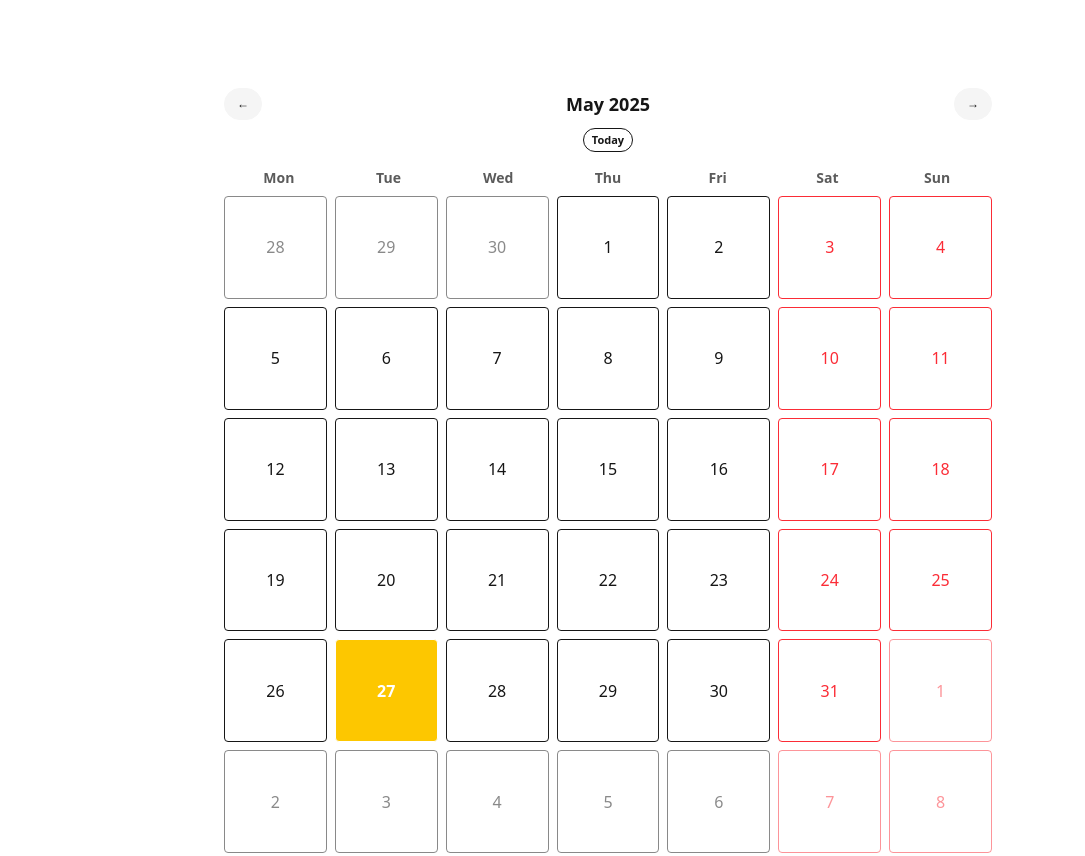
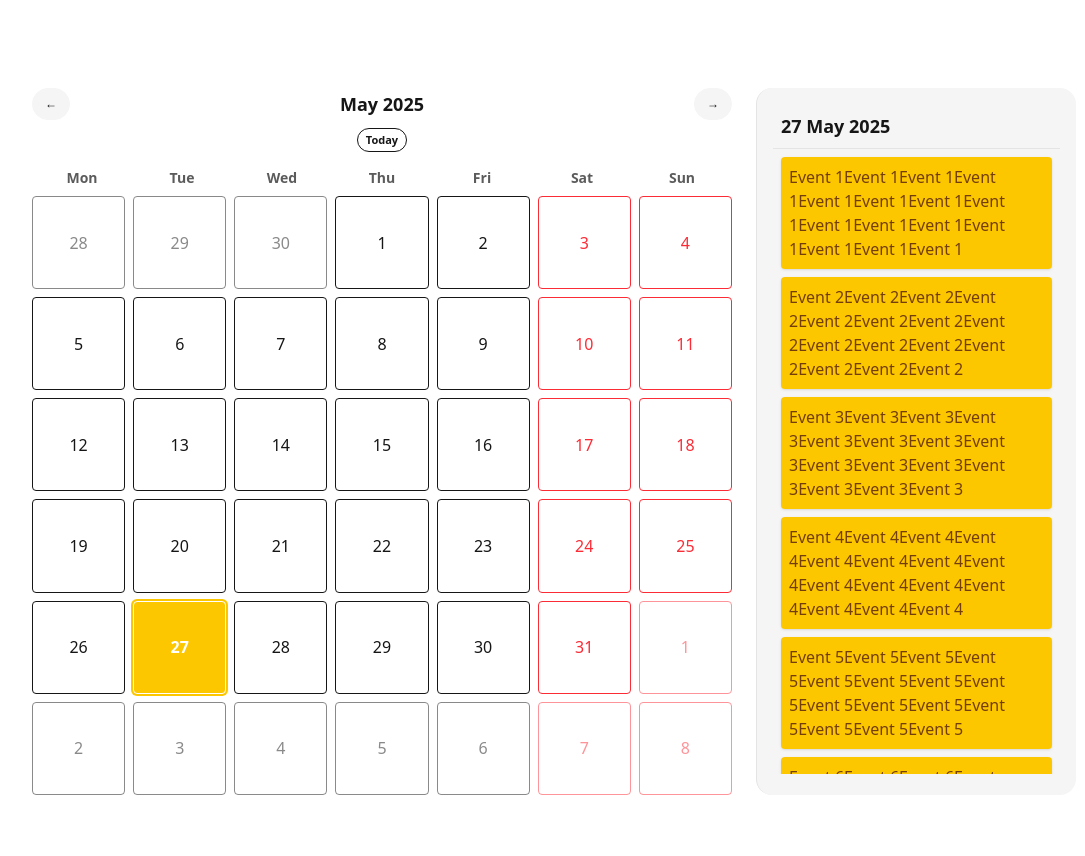
Before and after one commit to Team-01-GA/Team-01-GA-TimeNest, a React (Vite) app: page /calendar in a window 1280 px wide. Shown: the whole page, without its empty margins (32-1117 px from the left). Built offline with nearby package versions, Linux system fonts and the light colour scheme; no server answers.

Commit message:
Added initial version sidebar and selecting dates

```diff
--- a/src/components/calendar/DayCell.tsx
+++ b/src/components/calendar/DayCell.tsx
@@ -2,20 +2,22 @@ type DayCellProps = {
     date: Date;
     isCurrentMonth: boolean;
     isToday: boolean;
+    isSelected?: boolean;
     onClick?: (date: Date) => void;
 };
 
-function DayCell({ date, isCurrentMonth, isToday, onClick }: DayCellProps) {
+function DayCell({ date, isCurrentMonth, isToday, isSelected, onClick }: DayCellProps) {
     const baseStyle =
         'aspect-square p-2 border rounded cursor-pointer hover:bg-base-200 transition-all flex items-center justify-center';
     const monthStyle = isCurrentMonth ? '' : ' opacity-50';
     const todayStyle = isToday ? ' bg-primary text-white font-bold' : '';
     const isWeekend = date.getDay() === 0 || date.getDay() === 6;
     const weekendStyle = isWeekend ? ' text-red-500' : '';
+    const selectedStyle = isSelected ? ' ring-2 ring-primary' : '';
 
     return (
         <div
-            className={`${baseStyle}${monthStyle}${todayStyle}${weekendStyle}`}
+            className={`${baseStyle}${monthStyle}${todayStyle}${weekendStyle}${selectedStyle}`}
             onClick={() => onClick?.(date)}
         >
             {date.getDate()}
--- a/src/components/calendar/MonthView.tsx
+++ b/src/components/calendar/MonthView.tsx
@@ -3,7 +3,12 @@ import DayCell from './DayCell';
 import { getMonthStartForCalendarGrid, isSameCalendarDay } from '../../utils/calendar.utils';
 import { WEEKDAY_LABELS } from '../../constants/calendar.constants';
 
-function MonthView() {
+type MonthViewProps = {
+    selectedDate: Date;
+    setSelectedDate: (date: Date) => void;
+};
+
+function MonthView({ selectedDate, setSelectedDate }: MonthViewProps) {
     const [visibleDate, setVisibleDate] = useState(new Date());
 
     function goToPreviousMonth() {
@@ -20,6 +25,7 @@ function MonthView() {
 
     function goToToday() {
         setVisibleDate(new Date());
+        setSelectedDate(new Date());
     }
 
     const start = getMonthStartForCalendarGrid(visibleDate);
@@ -32,7 +38,7 @@ function MonthView() {
     });
 
     return (
-        <div className="max-w-screen-md mx-auto">
+        <div className="w-full">
             {/* Month Header */}
             <div className="flex items-center justify-between mb-2">
                 <button className="btn btn-sm" onClick={goToPreviousMonth}>←</button>
@@ -64,6 +70,8 @@ function MonthView() {
                         date={date}
                         isToday={isSameCalendarDay(date, new Date())}
                         isCurrentMonth={date.getMonth() === currentMonth}
+                        onClick={() => setSelectedDate(date)}
+                        isSelected={isSameCalendarDay(date, selectedDate)}
                     />
                 ))}
             </div>
--- /dev/null
+++ b/src/components/calendar/Sidebar.tsx
@@ -0,0 +1,50 @@
+type SidebarProps = {
+    selectedDate: Date;
+};
+
+function Sidebar({ selectedDate }: SidebarProps) {
+    return (
+        <div className="flex flex-col h-full max-h-[670px]">
+
+            {/* Sticky Header */}
+            <div className="p-2 border-b border-base-300 shrink-0">
+                <h2 className="text-lg font-semibold">
+                    {selectedDate.toLocaleDateString('en-GB', {
+                        day: '2-digit',
+                        month: 'long',
+                        year: 'numeric',
+                    })}
+                </h2>
+            </div>
+
+            {/* Scrollable Events */}
+            <div className="flex-1 overflow-y-auto p-2 space-y-2">
+                {[...Array(20)].map((_, i) => (
+                    <div
+                        key={i}
+                        className="p-2 bg-primary text-primary-content rounded shadow"
+                    >
+                        Event {i + 1}
+                        Event {i + 1}
+                        Event {i + 1}
+                        Event {i + 1}
+                        Event {i + 1}
+                        Event {i + 1}
+                        Event {i + 1}
+                        Event {i + 1}
+                        Event {i + 1}
+                        Event {i + 1}
+                        Event {i + 1}
+                        Event {i + 1}
+                        Event {i + 1}
+                        Event {i + 1}
+                        Event {i + 1}
+                    </div>
+                ))}
+            </div>
+
+        </div>
+    );
+}
+
+export default Sidebar;
--- a/src/pages/CalendarPage/CalendarPage.tsx
+++ b/src/pages/CalendarPage/CalendarPage.tsx
@@ -1,9 +1,30 @@
+import { useState } from 'react';
 import MonthView from '../../components/calendar/MonthView';
+import Sidebar from '../../components/calendar/Sidebar';
 
 function CalendarPage() {
+  const [selectedDate, setSelectedDate] = useState<Date>(new Date());
+
   return (
-    <div className="p-8 min-h-screen bg-base-100">
-      <MonthView />
+    <div className="flex justify-center items-start bg-base-100 min-h-screen p-8">
+
+      <div className="flex w-full max-w-6xl gap-6">
+
+        {/* MonthView */}
+        <div className="w-[700px]">
+          <MonthView
+            selectedDate={selectedDate}
+            setSelectedDate={setSelectedDate}
+          />
+        </div>
+
+        {/* Sidebar */}
+        <aside className="w-80 bg-base-200 border-l border-base-300 p-4 rounded-2xl">
+          <Sidebar selectedDate={selectedDate} />
+        </aside>
+
+      </div>
+
     </div>
   );
 }
```
